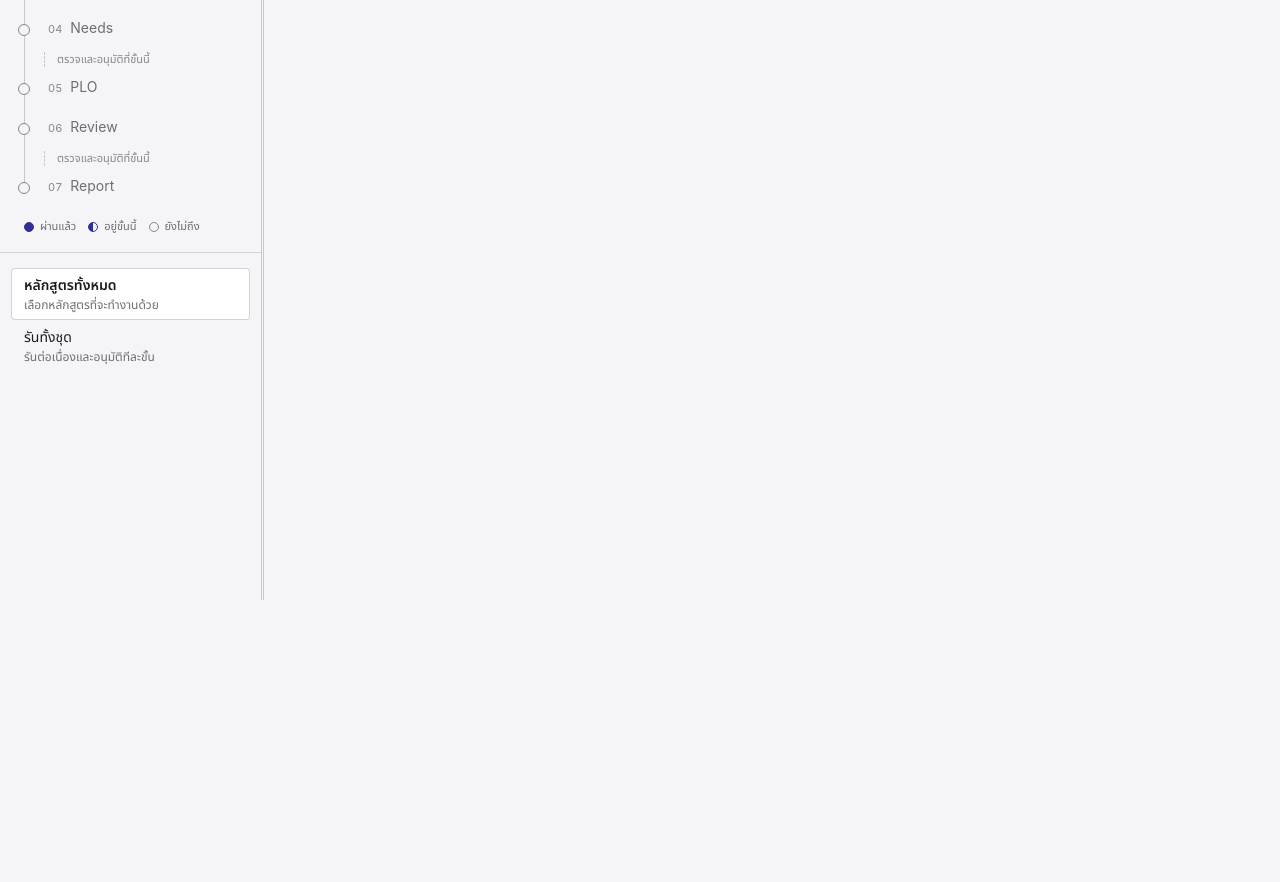
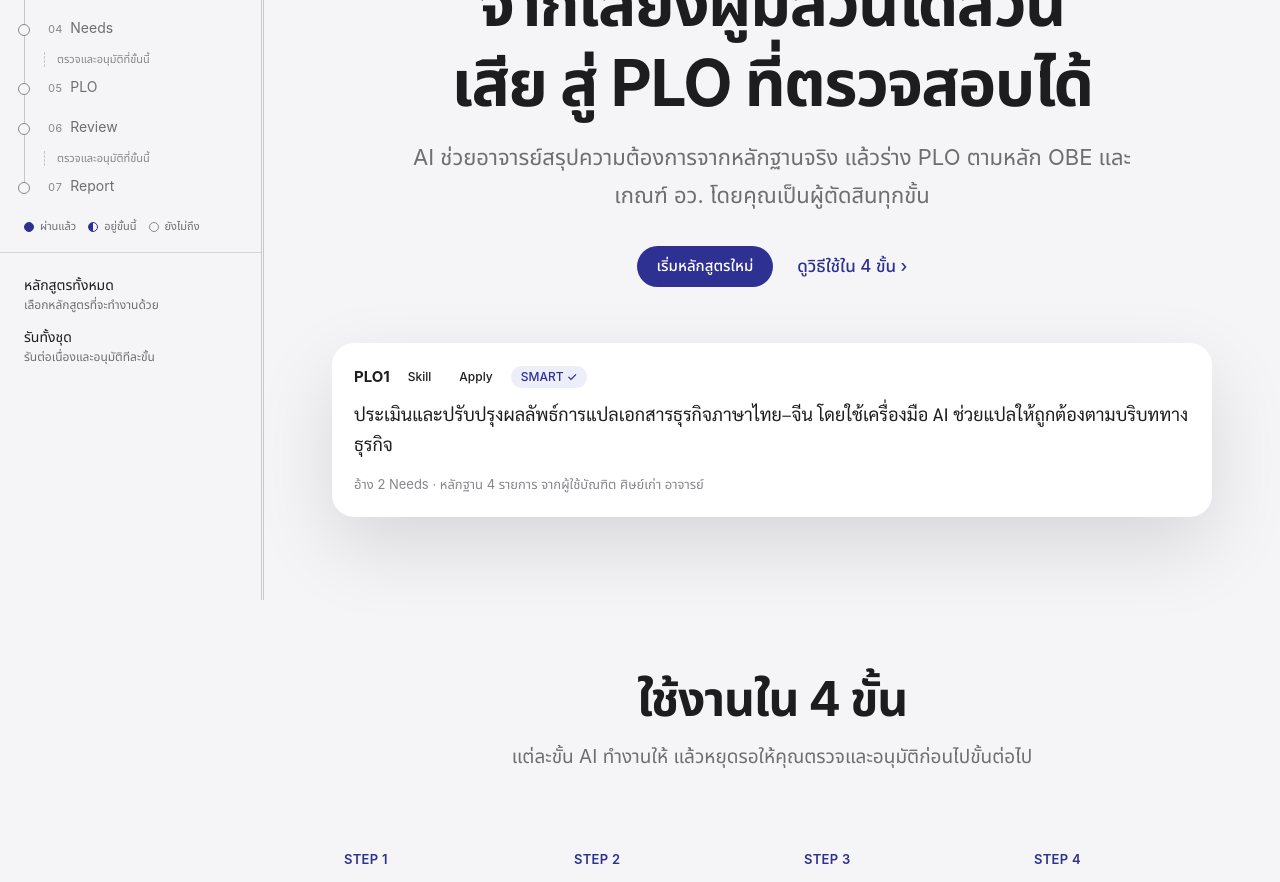
Before and after one commit to EventHorizon04/Agent-Curriculum-Design, a React (Vite) app in the folder frontend/: page / in a window 1280 px wide. Shown: the part 200-1082 px from the top of the page. Before the commit the page ends 800 px from the top, so only its background shows below. Built offline with nearby package versions, Linux system fonts and the light colour scheme; no server answers.

Commit message:
feat(ui): Apple-style landing page at /, program list at /programs
Co-Authored-By: Claude Opus 5.5 <noreply@anthropic.com>

```diff
--- a/frontend/src/App.tsx
+++ b/frontend/src/App.tsx
@@ -2,6 +2,7 @@ import SingleRedirect from './components/SingleRedirect'
 import { BrowserRouter, Route, Routes } from 'react-router-dom'
 import ApiKeyDialog from './components/ApiKeyDialog'
 import StageLayout from './components/StageLayout'
+import Landing from './pages/Landing'
 import Programs from './pages/Programs'
 import Intake from './pages/Intake'
 import StakeholderNeeds from './pages/StakeholderNeeds'
@@ -18,7 +19,8 @@ export default function App() {
       <ApiKeyDialog />
       <Routes>
         <Route element={<StageLayout />}>
-          <Route index element={<Programs />} />
+          <Route index element={<Landing />} />
+          <Route path="programs" element={<Programs />} />
           <Route path="intake" element={<Intake />} />
           <Route path="stakeholder-needs" element={<StakeholderNeeds />} />
           <Route
--- a/frontend/src/components/StageLayout.tsx
+++ b/frontend/src/components/StageLayout.tsx
@@ -155,7 +155,7 @@ function RailLink({ to, label, note }: { to: string; label: string; note: string
   return (
     <NavLink
       to={to}
-      end={to === '/'}
+      end={to === '/programs'}
       className={({ isActive }) =>
         [
           'block rounded-[3px] px-3 py-1.5 text-sm text-graphite transition-colors',
@@ -212,7 +212,7 @@ function ProgramBar({
       <div className="border-b border-hair bg-sheet px-4 py-3 sm:px-6 lg:px-10">
         <p className="text-sm text-pencil">
           ยังไม่ได้เลือกหลักสูตร{' '}
-          <NavLink to="/" className="link">
+          <NavLink to="/programs" className="link">
             เลือกจากรายการหลักสูตร
           </NavLink>
         </p>
@@ -314,7 +314,7 @@ export default function StageLayout() {
   // reading "หลักสูตรที่กำลังทำงาน" above a table of every program says the
   // designer is inside one while they are standing outside all of them — and it
   // is the one page that shows which is selected on its own row.
-  const picking = pathname === '/'
+  const picking = pathname === '/' || pathname === '/programs'
 
   // Re-read on navigation: approving a checkpoint on one page moves the program
   // forward, and the rail has to show that without a reload. The shell degrades
@@ -366,7 +366,7 @@ export default function StageLayout() {
         </div>
 
         <div className="mt-4 space-y-0.5 border-t border-hair px-3 pt-4">
-          <RailLink to="/" label="หลักสูตรทั้งหมด" note="เลือกหลักสูตรที่จะทำงานด้วย" />
+          <RailLink to="/programs" label="หลักสูตรทั้งหมด" note="เลือกหลักสูตรที่จะทำงานด้วย" />
           {program?.agent_mode !== 'single' && (
             <RailLink to="/pipeline" label="รันทั้งชุด" note="รันต่อเนื่องและอนุมัติทีละขั้น" />
           )}
--- /dev/null
+++ b/frontend/src/pages/Landing.tsx
@@ -0,0 +1,189 @@
+import { useEffect } from 'react'
+import { Link, useLocation, useNavigate } from 'react-router-dom'
+import { CREATING_INTAKE } from '../constants/intakeMode'
+
+const STEPS = [
+  {
+    n: 'STEP 1',
+    title: 'Program',
+    body: 'กรอกมหาวิทยาลัย คณะ สาขา ระดับ และเลือก Multi-agent หรือ Single-agent',
+    approve: false,
+  },
+  {
+    n: 'STEP 2',
+    title: 'Evidence',
+    body: 'ใส่ข้อมูลจากผู้ใช้บัณฑิต ศิษย์เก่า สภาวิชาชีพ และวิสัยทัศน์ของสถาบัน',
+    approve: true,
+  },
+  {
+    n: 'STEP 3',
+    title: 'Needs',
+    body: 'AI สรุปความต้องการจากหลักฐาน คุณรวม แยก หรือตัด Need ได้',
+    approve: true,
+  },
+  {
+    n: 'STEP 4',
+    title: 'PLO',
+    body: 'AI ร่าง PLO 6–10 ข้อ ตรวจ SMART แล้วออก Report พร้อมใช้ใน มคอ.2',
+    approve: true,
+  },
+]
+
+const MODES = [
+  {
+    tag: 'แนะนำ',
+    title: 'Multi-agent',
+    points: [
+      'Agent แยกตามขั้น: Skill extraction, Need, PLO, Review',
+      'โหวตหลายรอบ ตรวจซ้ำอัตโนมัติ',
+      'ละเอียดกว่า ใช้เวลานานกว่า',
+    ],
+  },
+  {
+    tag: 'ทดลอง',
+    title: 'Single-agent',
+    points: [
+      'LLM ตัวเดียวอ่านหลักฐานแล้วเขียน Need และ PLO เอง',
+      'เร็วกว่า เรียก AI น้อยกว่า',
+      'ผลแต่ละรอบต่างกันได้มากกว่า',
+    ],
+  },
+]
+
+const TRUST = [
+  { big: '100%', body: 'ทุก PLO สาวกลับถึง Need และหลักฐานต้นทาง' },
+  { big: 'SMART', body: 'ตรวจทุกข้อด้วยกฎที่เขียนเป็นโค้ด ไม่ใช่ความเห็นของ AI อย่างเดียว' },
+  { big: 'HITL', body: 'Human-in-the-loop: ไม่มีขั้นไหนข้ามการอนุมัติของคุณ' },
+]
+
+const BAND = 'px-4 py-16 sm:py-[88px]'
+const WRAP = 'mx-auto max-w-[980px]'
+const H2 = 'mb-3 text-center text-[clamp(28px,4.4vw,48px)] font-bold leading-[1.25] tracking-tight'
+const SUB = 'mx-auto mb-12 max-w-[36em] text-center text-[17px] leading-[1.7] sm:text-[19px]'
+
+/**
+ * Static front page: what the tool does and how to use it in four steps. It
+ * calls no API, so it renders the same with or without a program selected.
+ */
+export default function Landing() {
+  const navigate = useNavigate()
+  const { hash } = useLocation()
+  const start = () => navigate('/intake', { state: CREATING_INTAKE })
+
+  useEffect(() => {
+    if (hash === '#steps') {
+      document.getElementById('steps')?.scrollIntoView({ behavior: 'smooth' })
+    }
+  }, [hash])
+
+  return (
+    <div className="text-graphite">
+      <section className="bg-paper px-4 pb-16 pt-16 text-center sm:pt-[88px]">
+        <div className="eyebrow text-[17px]">Curriculum Design Agent</div>
+        <h1 className="mx-auto mb-4 mt-2 max-w-[15ch] text-[clamp(34px,6vw,64px)] font-bold leading-[1.25] tracking-tight">
+          จากเสียงผู้มีส่วนได้ส่วนเสีย สู่ PLO ที่ตรวจสอบได้
+        </h1>
+        <p className="mx-auto mb-8 max-w-[34em] text-[clamp(17px,2.2vw,22px)] leading-[1.7] text-pencil">
+          AI ช่วยอาจารย์สรุปความต้องการจากหลักฐานจริง แล้วร่าง PLO ตามหลัก OBE และเกณฑ์ อว.
+          โดยคุณเป็นผู้ตัดสินทุกขั้น
+        </p>
+        <div className="flex flex-wrap items-center justify-center gap-6">
+          <button type="button" onClick={start} className="btn btn-primary">
+            เริ่มหลักสูตรใหม่
+          </button>
+          <a href="#steps" className="btn-text text-[17px]">
+            ดูวิธีใช้ใน 4 ขั้น ›
+          </a>
+        </div>
+        <div className="mx-auto mt-14 max-w-[880px] rounded-[22px] bg-sheet p-5 text-left shadow-[0_30px_80px_rgba(0,0,0,0.12)] sm:p-[22px]">
+          <div className="mb-2.5 flex flex-wrap items-center gap-2">
+            <span className="text-[15px] font-bold">PLO1</span>
+            <span className="chip">Skill</span>
+            <span className="chip">Apply</span>
+            <span className="chip chip-stamp">SMART ✓</span>
+          </div>
+          <p className="record mb-3.5">
+            ประเมินและปรับปรุงผลลัพธ์การแปลเอกสารธุรกิจภาษาไทย–จีน
+            โดยใช้เครื่องมือ AI ช่วยแปลให้ถูกต้องตามบริบททางธุรกิจ
+          </p>
+          <div className="text-[13px] text-lead">
+            อ้าง 2 Needs · หลักฐาน 4 รายการ จากผู้ใช้บัณฑิต ศิษย์เก่า อาจารย์
+          </div>
+        </div>
+      </section>
+
+      <section id="steps" className={`${BAND} scroll-mt-16`}>
+        <div className={WRAP}>
+          <h2 className={H2}>ใช้งานใน 4 ขั้น</h2>
+          <p className={`${SUB} text-pencil`}>
+            แต่ละขั้น AI ทำงานให้ แล้วหยุดรอให้คุณตรวจและอนุมัติก่อนไปขั้นต่อไป
+          </p>
+          <div className="grid grid-cols-1 gap-4 min-[760px]:grid-cols-4">
+            {STEPS.map((s) => (
+              <div key={s.title} className="rounded-[18px] bg-paper px-6 py-7">
+                <div className="text-[13px] font-semibold tracking-wide text-stamp">{s.n}</div>
+                <h3 className="mb-1.5 mt-2.5 text-[21px] font-semibold tracking-tight">{s.title}</h3>
+                <p className="m-0 text-[15px] leading-[1.7] text-pencil">{s.body}</p>
+                {s.approve && (
+                  <span className="mt-3.5 inline-block rounded-full bg-stamp-wash px-2.5 py-1 text-xs font-semibold text-stamp">
+                    คุณอนุมัติ
+                  </span>
+                )}
+              </div>
+            ))}
+          </div>
+        </div>
+      </section>
+
+      <section className={`${BAND} bg-paper`}>
+        <div className={WRAP}>
+          <h2 className={H2}>เลือกวิธีให้ AI ทำงาน</h2>
+          <p className={`${SUB} text-pencil`}>เลือกครั้งเดียวตอนสร้างหลักสูตร</p>
+          <div className="grid grid-cols-1 gap-4 min-[760px]:grid-cols-2">
+            {MODES.map((m) => (
+              <div key={m.title} className="rounded-[18px] bg-sheet px-6 py-7">
+                <div className="text-[13px] font-semibold tracking-wide text-stamp">{m.tag}</div>
+                <h3 className="mb-1.5 mt-2.5 text-[28px] font-semibold tracking-tight">{m.title}</h3>
+                <ul className="mt-3 list-disc space-y-1 pl-[18px] text-[15px] leading-[1.7] text-pencil">
+                  {m.points.map((p) => (
+                    <li key={p}>{p}</li>
+                  ))}
+                </ul>
+              </div>
+            ))}
+          </div>
+        </div>
+      </section>
+
+      <section className={BAND}>
+        <div className={`${WRAP} grid grid-cols-1 gap-8 text-center min-[760px]:grid-cols-3`}>
+          {TRUST.map((t) => (
+            <div key={t.big}>
+              <div className="text-[40px] font-bold leading-tight tracking-tight text-stamp">{t.big}</div>
+              <p className="mt-1 leading-[1.7] text-pencil">{t.body}</p>
+            </div>
+          ))}
+        </div>
+      </section>
+
+      <section className={`${BAND} bg-stamp-deep text-white`}>
+        <div className={`${WRAP} text-center`}>
+          <h2 className={H2}>พร้อมเริ่มหลักสูตรแรกแล้วหรือยัง</h2>
+          <p className={`${SUB} text-white/75`}>ใช้เวลากรอกข้อมูลหลักสูตรไม่ถึง 2 นาที</p>
+          <div className="flex flex-wrap items-center justify-center gap-6">
+            <button
+              type="button"
+              onClick={start}
+              className="btn bg-white text-stamp-deep hover:bg-white/90"
+            >
+              เริ่มหลักสูตรใหม่
+            </button>
+            <Link to="/programs" className="text-[17px] font-medium text-marker hover:underline">
+              หลักสูตรของฉัน ›
+            </Link>
+          </div>
+        </div>
+      </section>
+    </div>
+  )
+}
--- a/frontend/src/pages/NeedAnalysis.tsx
+++ b/frontend/src/pages/NeedAnalysis.tsx
@@ -281,7 +281,7 @@ export default function NeedAnalysis() {
     return (
       <div className="mx-auto max-w-2xl py-16 text-center">
         <p className="mb-4 text-pencil">ยังไม่ได้เลือกโปรแกรม</p>
-        <Link to="/" className="link">ไปหน้า Intake</Link>
+        <Link to="/programs" className="link">เลือกหลักสูตร</Link>
       </div>
     )
   }
--- a/frontend/src/pages/Pipeline.tsx
+++ b/frontend/src/pages/Pipeline.tsx
@@ -405,7 +405,7 @@ export default function Pipeline() {
       {!programId && (
         <p className="notice notice-error">
           ยังไม่ได้เลือกหลักสูตร —{' '}
-          <Link to="/" className="font-medium underline underline-offset-2">
+          <Link to="/programs" className="font-medium underline underline-offset-2">
             เลือกจากรายการหลักสูตร
           </Link>
         </p>
--- a/frontend/src/pages/PloReport.tsx
+++ b/frontend/src/pages/PloReport.tsx
@@ -333,7 +333,7 @@ export default function PloReport() {
     return (
       <div className="py-16 text-center">
         <p className="mb-3 text-pencil">ยังไม่ได้เลือกหลักสูตร</p>
-        <Link to="/" className="link">
+        <Link to="/programs" className="link">
           เลือกจากรายการหลักสูตร
         </Link>
       </div>
--- a/frontend/src/pages/PloReview.tsx
+++ b/frontend/src/pages/PloReview.tsx
@@ -194,7 +194,7 @@ export default function PloReview() {
     return (
       <div className="py-16 text-center">
         <p className="mb-3 text-pencil">ยังไม่ได้เลือกหลักสูตร</p>
-        <Link to="/" className="link">
+        <Link to="/programs" className="link">
           เลือกจากรายการหลักสูตร
         </Link>
       </div>
--- a/frontend/src/pages/PloSynthesis.tsx
+++ b/frontend/src/pages/PloSynthesis.tsx
@@ -328,7 +328,7 @@ export default function PloSynthesis() {
     return (
       <div className="panel mx-auto max-w-2xl border-dashed px-6 py-12 text-center">
         <p className="mb-3 text-pencil">ยังไม่ได้เลือกโปรแกรม</p>
-        <Link to="/" className="link">ไปหน้า Intake</Link>
+        <Link to="/programs" className="link">เลือกหลักสูตร</Link>
       </div>
     )
   }
--- a/frontend/src/pages/SkillExtraction.tsx
+++ b/frontend/src/pages/SkillExtraction.tsx
@@ -190,7 +190,7 @@ export default function SkillExtraction() {
     return (
       <div className="mx-auto max-w-2xl py-16 text-center">
         <p className="mb-4 text-pencil">ยังไม่ได้เลือกโปรแกรม</p>
-        <Link to="/" className="link">ไปหน้า Intake</Link>
+        <Link to="/programs" className="link">เลือกหลักสูตร</Link>
       </div>
     )
   }
--- a/frontend/src/pages/StakeholderNeeds.tsx
+++ b/frontend/src/pages/StakeholderNeeds.tsx
@@ -297,7 +297,7 @@ export default function StakeholderNeeds() {
         <div className="notice notice-warn">
           <p className="mb-3">
             ยังไม่ได้เลือกหลักสูตร —{' '}
-            <button onClick={() => navigate('/')} className="font-medium underline underline-offset-2">
+            <button onClick={() => navigate('/programs')} className="font-medium underline underline-offset-2">
               ไปที่ขั้นตอนที่ 1
             </button>{' '}
             หรือระบุรหัสหลักสูตรที่นี่
@@ -348,7 +348,7 @@ export default function StakeholderNeeds() {
       {programId && lock.locked && (
         <div className="notice notice-warn flex flex-wrap items-center justify-between gap-x-4 gap-y-1" role="status">
           <span>{lock.reason_th ?? 'หลักฐานของหลักสูตรนี้แก้ไม่ได้ในขณะนี้'}</span>
-          <Link to="/" className="font-medium underline underline-offset-2">
+          <Link to="/programs" className="font-medium underline underline-offset-2">
             ไปที่รายการหลักสูตร →
           </Link>
         </div>
```
